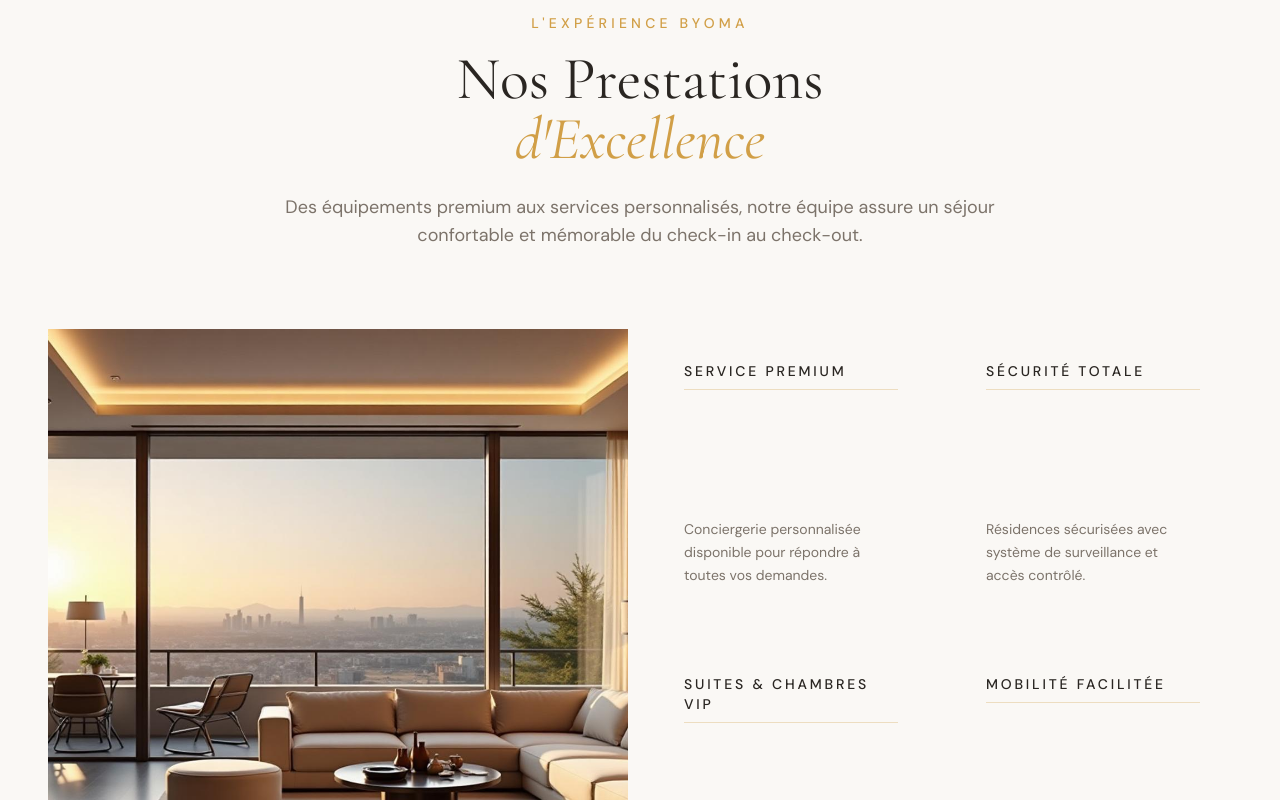
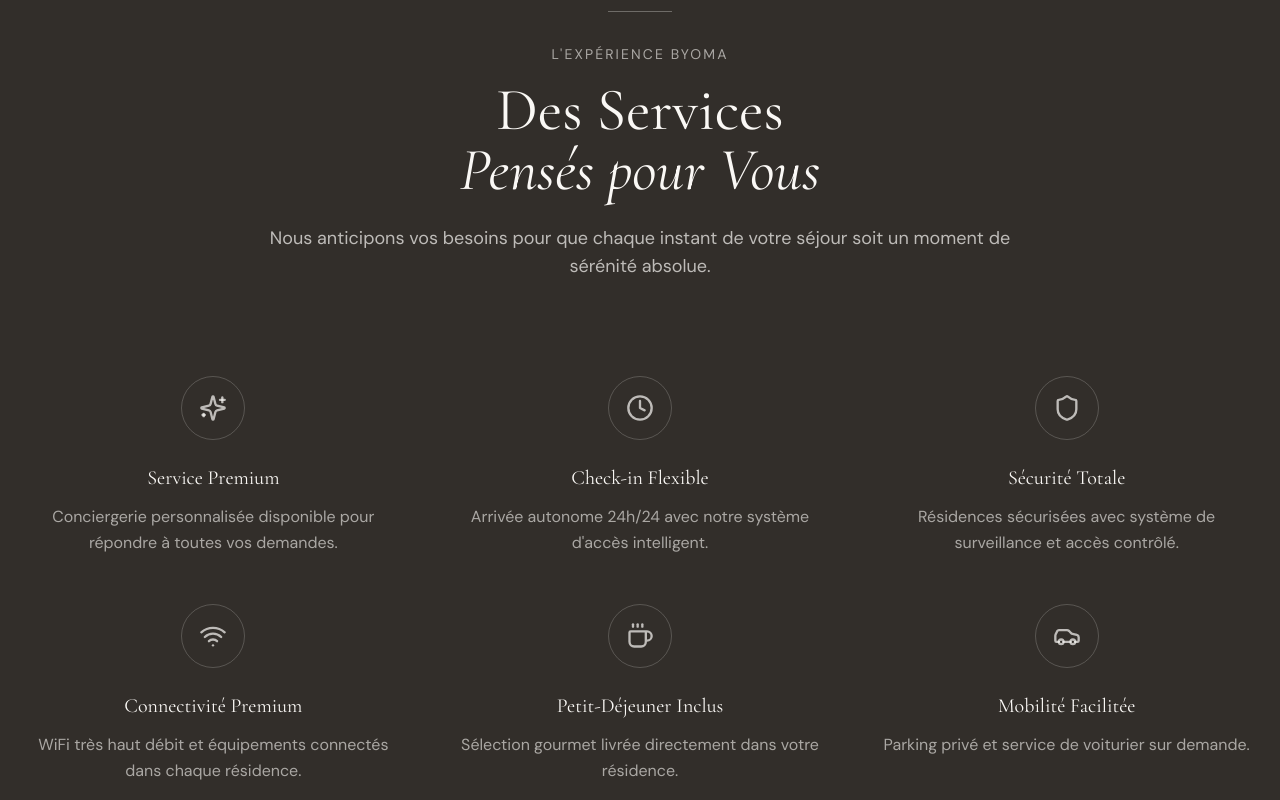
Before and after one commit to Franckylyo225/byoma-living-spaces, a React (Vite) app: page / in a window 1280 px wide. Shown: the part 3040-3840 px from the top of the page. Built offline with nearby package versions, Linux system fonts and the light colour scheme; the HTML template or start-up script is replaced by a standard one.

Commit message:
Reverted to commit d7c6e83ce4deb2c89eb0ef9766c6b5bc48953727

```diff
--- a/src/components/Experience.tsx
+++ b/src/components/Experience.tsx
@@ -1,93 +1,122 @@
-import { useScrollReveal } from "@/hooks/useScrollReveal";
-import heroResidence from "@/assets/hero-residence.jpg";
-import residenceSuite from "@/assets/residence-suite.jpg";
+import { useEffect, useRef, useState } from "react";
+import { Sparkles, Clock, Shield, Wifi, Coffee, Car } from "lucide-react";
 
 const Experience = () => {
-  const { ref, isVisible } = useScrollReveal({ threshold: 0.1 });
+  const sectionRef = useRef<HTMLElement>(null);
+  const [isVisible, setIsVisible] = useState(false);
+
+  useEffect(() => {
+    const observer = new IntersectionObserver(
+      ([entry]) => {
+        if (entry.isIntersecting) {
+          setIsVisible(true);
+        }
+      },
+      { threshold: 0.2 }
+    );
+
+    if (sectionRef.current) {
+      observer.observe(sectionRef.current);
+    }
+
+    return () => observer.disconnect();
+  }, []);
 
   const features = [
     {
-      label: "Service Premium",
+      icon: Sparkles,
+      title: "Service Premium",
       description: "Conciergerie personnalisée disponible pour répondre à toutes vos demandes.",
     },
     {
-      label: "Sécurité Totale",
+      icon: Clock,
+      title: "Check-in Flexible",
+      description: "Arrivée autonome 24h/24 avec notre système d'accès intelligent.",
+    },
+    {
+      icon: Shield,
+      title: "Sécurité Totale",
       description: "Résidences sécurisées avec système de surveillance et accès contrôlé.",
     },
     {
-      label: "Suites & Chambres VIP",
-      description: "Hébergements d'exception avec équipements haut de gamme.",
+      icon: Wifi,
+      title: "Connectivité Premium",
+      description: "WiFi très haut débit et équipements connectés dans chaque résidence.",
     },
     {
-      label: "Mobilité Facilitée",
-      description: "Services de navette pour vos déplacements en toute sérénité.",
+      icon: Coffee,
+      title: "Petit-Déjeuner Inclus",
+      description: "Sélection gourmet livrée directement dans votre résidence.",
+    },
+    {
+      icon: Car,
+      title: "Mobilité Facilitée",
+      description: "Parking privé et service de voiturier sur demande.",
     },
   ];
 
   return (
     <section
       id="experience"
-      ref={ref as React.RefObject<HTMLElement>}
-      className="py-24 md:py-32 bg-background"
+      ref={sectionRef}
+      className="py-24 md:py-32 bg-primary text-primary-foreground"
     >
-      <div className="container mx-auto px-6 md:px-12">
+      <div className="container mx-auto px-6">
         {/* Header */}
-        <div
-          className={`text-center max-w-3xl mx-auto mb-16 md:mb-20 ${
-            isVisible ? "animate-fade-in-up" : "opacity-0"
-          }`}
-        >
-          <span className="inline-block text-gold font-medium tracking-[0.3em] uppercase text-sm mb-4">
+        <div className={`text-center max-w-3xl mx-auto mb-16 md:mb-24 ${isVisible ? "animate-fade-in-up" : "opacity-0"}`}>
+          <div className="h-px w-16 bg-primary-foreground/30 mx-auto mb-8" />
+          <p className="text-primary-foreground/60 tracking-luxury uppercase text-sm mb-4">
             L'Expérience BYOMA
-          </span>
-          <h2 className="font-display text-4xl md:text-5xl lg:text-6xl text-foreground mb-6">
-            Nos Prestations
+          </p>
+          <h2 className="font-display text-4xl md:text-5xl lg:text-6xl mb-6">
+            Des Services
             <br />
-            <span className="italic text-gold">d'Excellence</span>
+            <span className="italic">Pensés pour Vous</span>
           </h2>
-          <p className="text-muted-foreground text-lg">
-            Des équipements premium aux services personnalisés, notre équipe
-            assure un séjour confortable et mémorable du check-in au check-out.
+          <p className="text-primary-foreground/70 text-lg">
+            Nous anticipons vos besoins pour que chaque instant de votre
+            séjour soit un moment de sérénité absolue.
           </p>
         </div>
 
-        {/* Bento Grid Layout */}
+        {/* Features Grid */}
+        <div className="grid sm:grid-cols-2 lg:grid-cols-3 gap-8 lg:gap-12">
+          {features.map((feature, index) => (
             <div
-          className={`grid grid-cols-1 lg:grid-cols-2 gap-6 ${
+              key={feature.title}
+              className={`group text-center ${
                 isVisible ? "animate-fade-in-up" : "opacity-0"
               }`}
-          style={{ animationDelay: "200ms" }}
+              style={{ animationDelay: `${(index + 1) * 100}ms` }}
             >
-          {/* Left - Large Image */}
-          <div className="relative h-[400px] lg:h-[600px] rounded-sm overflow-hidden">
-            <img
-              src={heroResidence}
-              alt="Intérieur luxueux BYOMA"
-              className="w-full h-full object-cover"
-            />
+              <div className="inline-flex items-center justify-center w-16 h-16 rounded-full border border-primary-foreground/20 mb-6 group-hover:border-primary-foreground/50 group-hover:bg-primary-foreground/5 transition-all duration-300">
+                <feature.icon className="w-7 h-7 text-primary-foreground/70 group-hover:text-primary-foreground transition-colors" />
               </div>
-
-          {/* Right - Features Grid */}
-          <div className="grid grid-cols-2 gap-6">
-            {features.map((feature, index) => (
-              <div
-                key={feature.label}
-                className="bg-cream p-6 md:p-8 rounded-sm flex flex-col justify-between"
-              >
-                <div>
-                  <p className="text-xs md:text-sm font-medium tracking-[0.2em] uppercase text-foreground mb-2">
-                    {feature.label}
-                  </p>
-                  <div className="h-px w-full bg-gold/30" />
-                </div>
-                <div className="mt-auto pt-6">
-                  <p className="text-muted-foreground text-sm leading-relaxed">
+              <h3 className="font-display text-xl mb-3">{feature.title}</h3>
+              <p className="text-primary-foreground/60 leading-relaxed">
                 {feature.description}
               </p>
             </div>
+          ))}
+        </div>
+
+        {/* Stats */}
+        <div className={`grid grid-cols-2 md:grid-cols-4 gap-8 mt-24 pt-16 border-t border-primary-foreground/10 ${isVisible ? "animate-fade-in delay-500" : "opacity-0"}`}>
+          {[
+            { number: "98%", label: "Satisfaction Client" },
+            { number: "15+", label: "Résidences" },
+            { number: "24/7", label: "Support Dédié" },
+            { number: "5★", label: "Note Moyenne" },
+          ].map((stat) => (
+            <div key={stat.label} className="text-center">
+              <p className="font-display text-4xl md:text-5xl text-primary-foreground mb-2">
+                {stat.number}
+              </p>
+              <p className="text-primary-foreground/50 text-sm tracking-wider uppercase">
+                {stat.label}
+              </p>
             </div>
           ))}
-          </div>
         </div>
       </div>
     </section>
```
Lines whose indentation alone changed are shown as unchanged.
